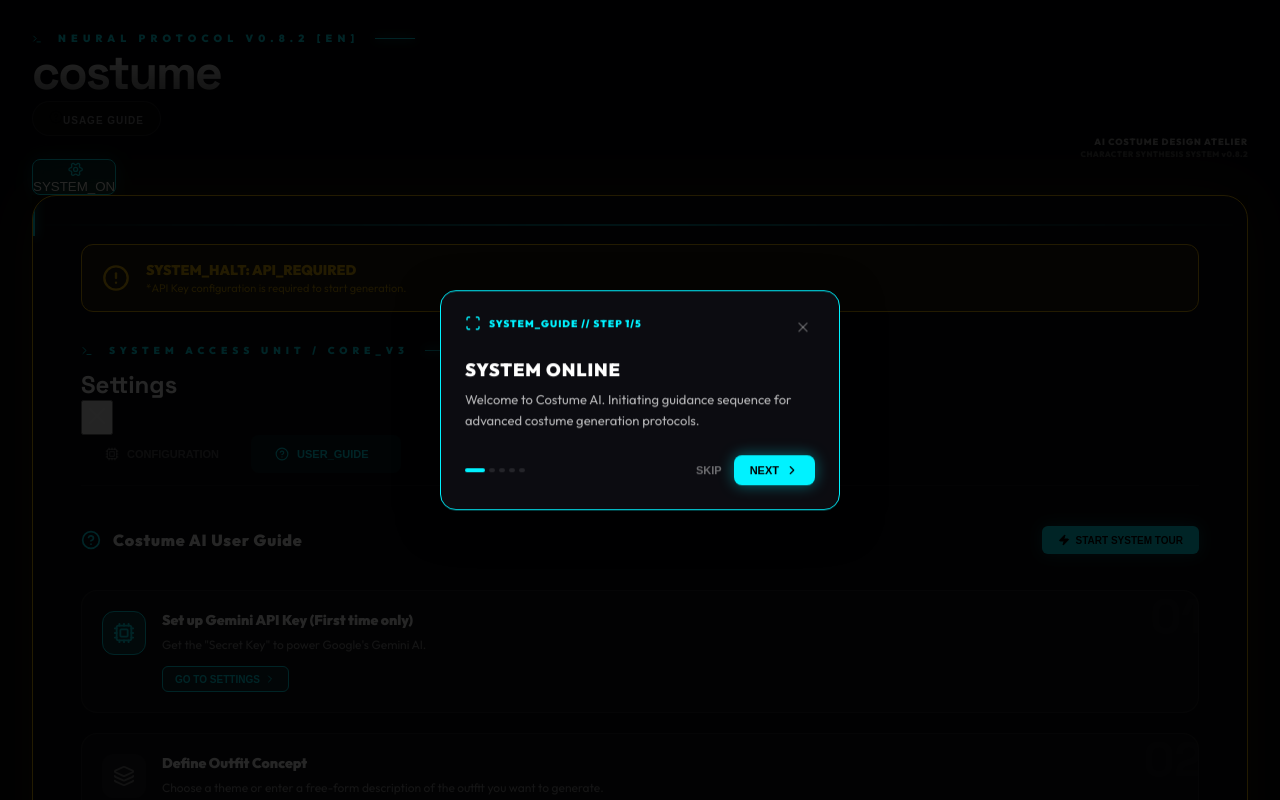
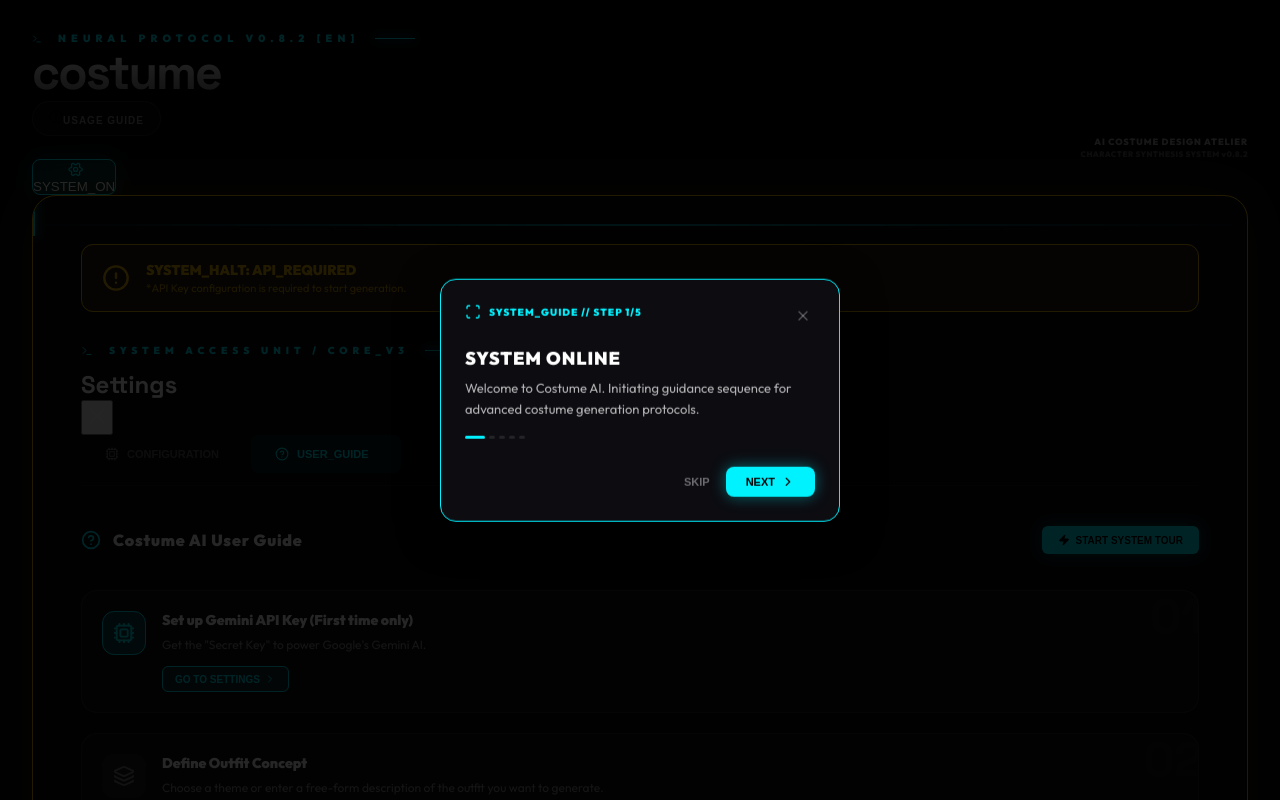
Before and after one commit to yukiokap/costume-ai, a React (Vite) app: page / in a window 1280 px wide. Shown: the top 800 px of the page. Built offline with nearby package versions, Linux system fonts and the light colour scheme.

Commit message:
style: refactor onboarding tour footer layout to fix overlapping ui elements

```diff
--- a/src/components/guide/OnboardingTour.tsx
+++ b/src/components/guide/OnboardingTour.tsx
@@ -285,14 +285,14 @@
                             </p>
                         </div>
 
-                        <div style={{ display: 'flex', justifyContent: 'space-between', alignItems: 'center', marginTop: '8px' }}>
-                            <div style={{ display: 'flex', gap: '4px' }}>
+                        {/* Progress Dots moved to below text for better spacing */}
+                        <div style={{ display: 'flex', gap: '4px', marginBottom: '8px' }}>
                             {STEPS.map((_, idx) => (
                                 <div
                                     key={idx}
                                     style={{
                                         width: idx === currentStepIndex ? '20px' : '6px',
-                                            height: '4px',
+                                        height: '3px',
                                         backgroundColor: idx === currentStepIndex ? 'var(--cyan)' : 'rgba(255,255,255,0.1)',
                                         borderRadius: '2px',
                                         transition: 'all 0.3s'
@@ -301,7 +301,7 @@
                             ))}
                         </div>
 
-                            <div style={{ display: 'flex', gap: '12px' }}>
+                        <div style={{ display: 'flex', justifyContent: 'flex-end', alignItems: 'center', marginTop: '4px', gap: '16px' }}>
                             <button
                                 onClick={handleClose}
                                 style={{
@@ -323,13 +323,14 @@
                                     color: '#000',
                                     background: 'var(--cyan)',
                                     border: 'none',
-                                        padding: '8px 16px',
+                                    padding: '8px 20px',
                                     borderRadius: '8px',
                                     cursor: 'pointer',
                                     display: 'flex',
                                     alignItems: 'center',
                                     gap: '6px',
-                                        boxShadow: '0 0 15px rgba(0, 242, 255, 0.4)'
+                                    boxShadow: '0 0 15px rgba(0, 242, 255, 0.4)',
+                                    whiteSpace: 'nowrap'
                                 }}
                             >
                                 {isLastStep ? t('results.tour.finish') : t('results.tour.next')}
@@ -337,10 +338,9 @@
                                 {isLastStep && <Zap size={14} fill="black" />}
                             </button>
                         </div>
-                        </div>
                     </motion.div>
                 </motion.div>
             )}
-        </AnimatePresence>
+        </AnimatePresence >
     );
 };
```
Lines whose indentation alone changed are shown as unchanged.
